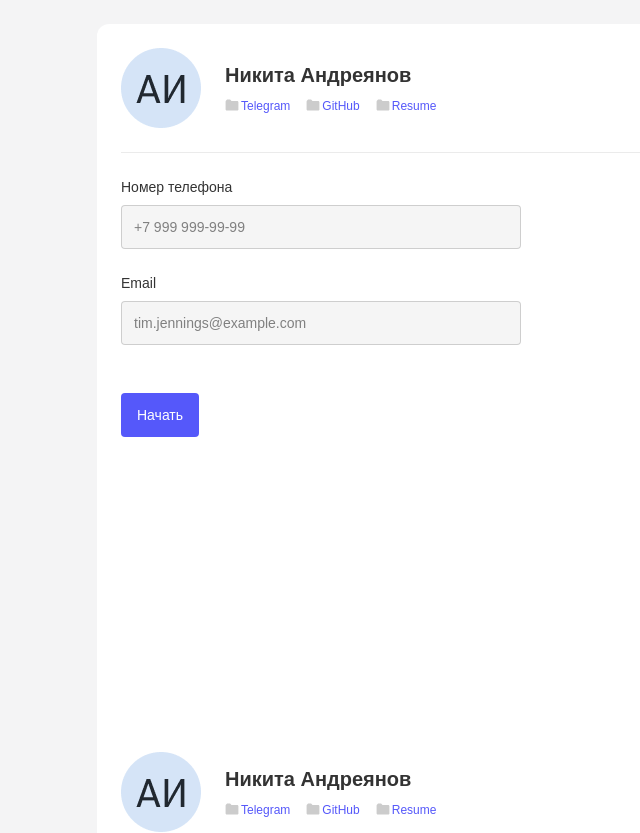
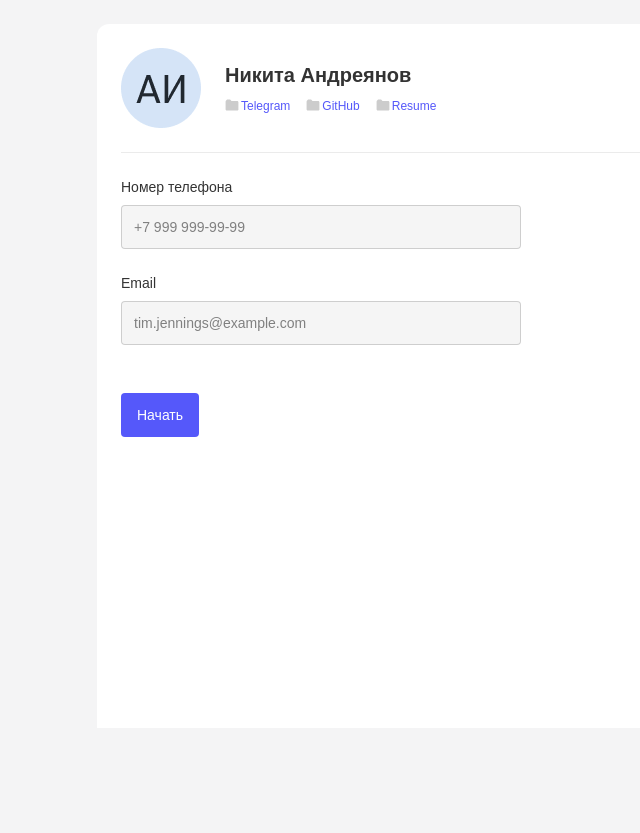
Before and after one commit to GORD22/frontCloudCampTestTask, a React (Create React App) app: page / in a window 1280 px wide. Before the commit this address led to /start. Shown: the top 833 px of the page, without its empty margins (93-733 px from the left). After the commit the page ends 800 px from the top, so only its background shows below. Built offline with nearby package versions, Linux system fonts and the light colour scheme.

Commit message:
settings for deploy

```diff
--- a/src/App.tsx
+++ b/src/App.tsx
@@ -4,16 +4,11 @@ import style from './assets/style/App.module.scss';
 import { ExtendedForm } from './components/ExtendedForm';
 import { InitialForm } from './components/InitialForm';
 
-const App: FC<{}> = () => {
+const App = () => {
 
   return (
     <div className={style.siteContainer}>
       <InitialForm />
-      <Routes>
-        <Route path={'/'} element={<Navigate to={'/start'} />} />
-        <Route path={'/start'} element={<InitialForm />} />
-        <Route path={'/create'} element={<ExtendedForm />} />
-      </Routes>
     </div>
   );
 }
```
